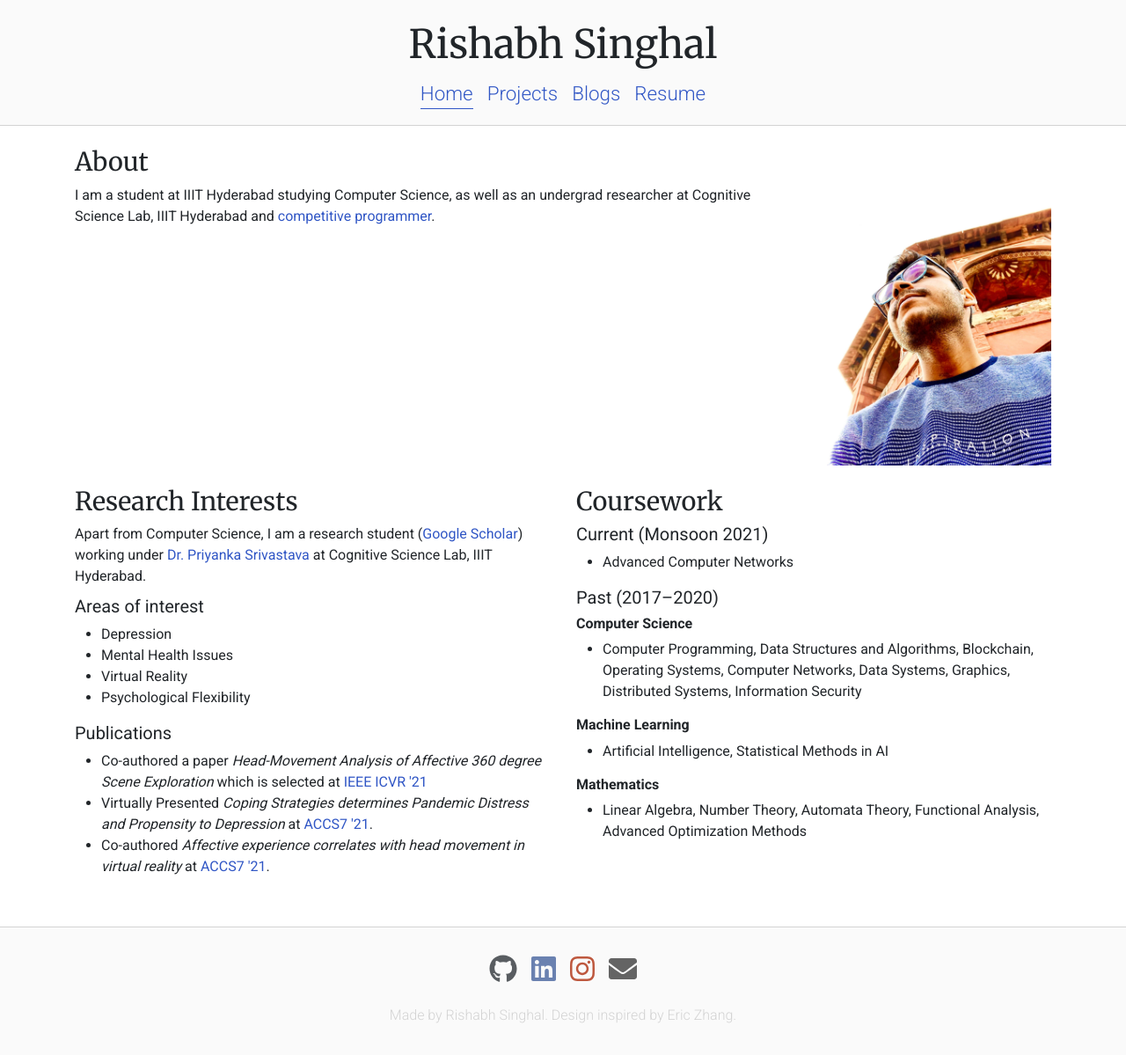
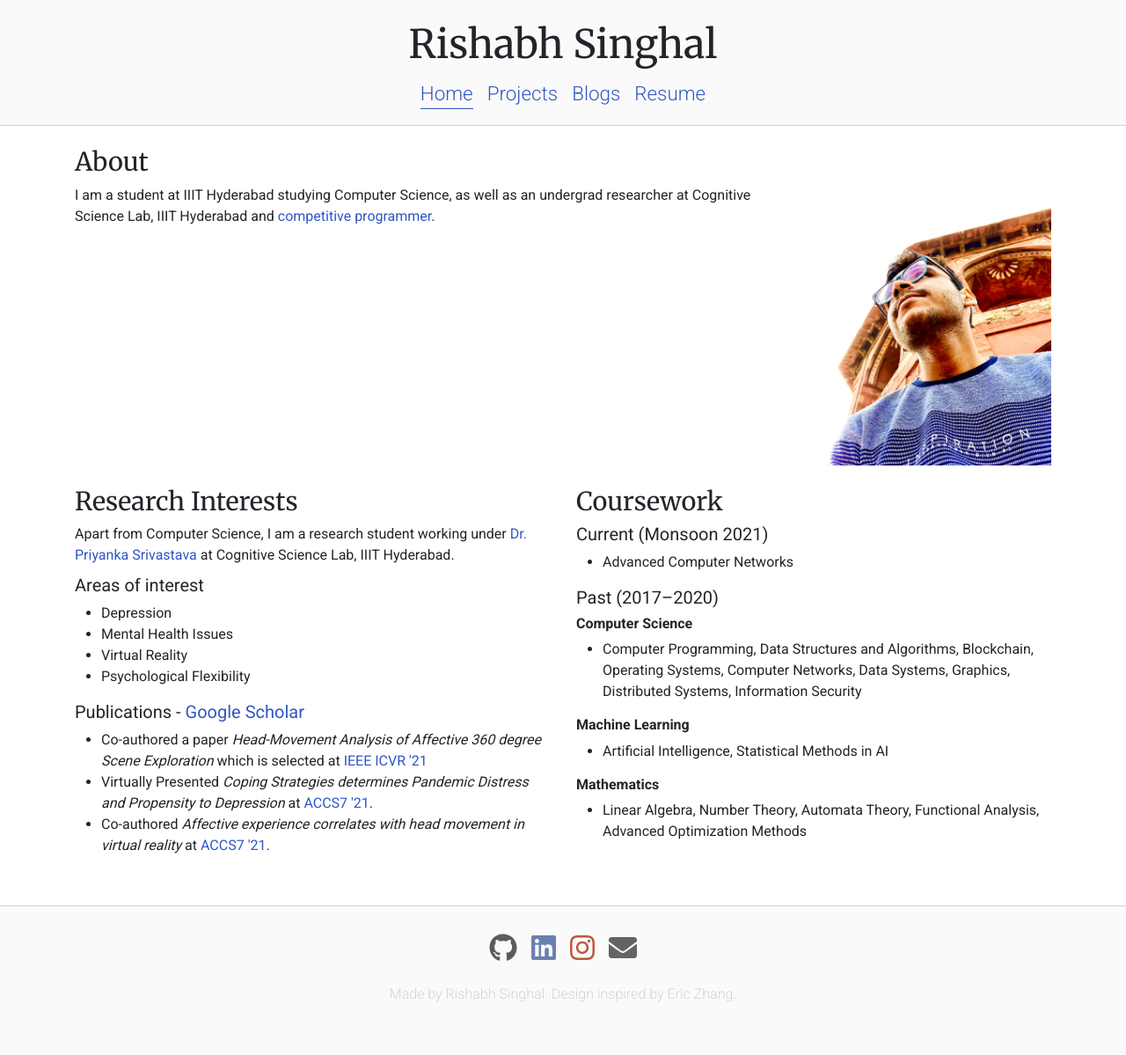
Before and after one commit to rish-singhal/rish-singhal.github.io, a Jekyll site: the page built from pages/index.html, in a window 1280 px wide. Shown: the whole page at 88% size. Built offline with Jekyll 4.4.1, drawn with Linux system fonts in a browser that asks for light colours; nearby versions of some CDN libraries; after the commit the page ends 1175 px from its top, so only the background shows below that; part of the change alters nothing that is shown.

```diff
--- a/pages/index.html
+++ b/pages/index.html
@@ -27,7 +27,7 @@ permalink: /
     <section class="col-lg-6">
       <h2>Research Interests</h2>
       <p>
-        Apart from Computer Science, I am a research student (<a href="https://scholar.google.com/citations?user=iNcIIV0AAAAJ&hl=en">Google Scholar</a>) working under <a href="https://sites.google.com/view/ps-pacgroup"> Dr. Priyanka Srivastava</a>
+        Apart from Computer Science, I am a research student working under <a href="https://sites.google.com/view/ps-pacgroup"> Dr. Priyanka Srivastava</a>
         at Cognitive Science Lab, IIIT Hyderabad.
       </p>
         <h5>Areas of interest</h5>
@@ -44,7 +44,7 @@ permalink: /
       </li>
     </ul>
 
-    <h5>Publications</h5>
+    <h5>Publications - <a href="https://scholar.google.com/citations?user=iNcIIV0AAAAJ&hl=en">Google Scholar</a></h5>
     <ul>
       <li>
         Co-authored a paper <em>Head-Movement Analysis of Affective 360 degree Scene Exploration</em> which is selected at <a href="http://www.icvr.org">IEEE ICVR '21</a>
```
